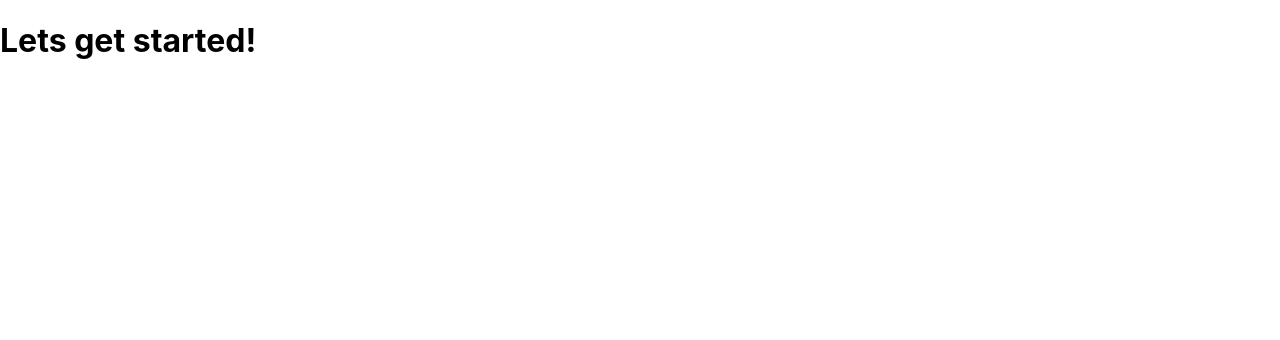
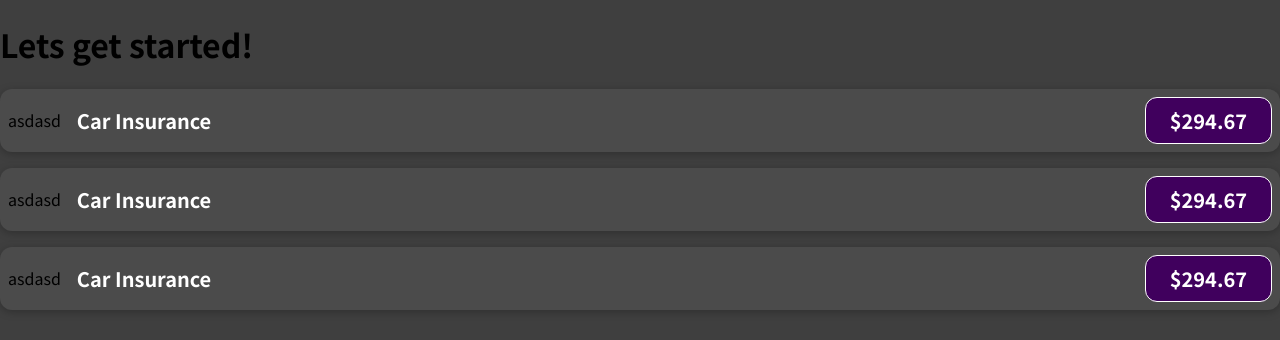
Before and after one commit to Alejandro-Madero/Expenses-project, a React (Create React App) app: page / in a window 1280 px wide. Shown: the top 340 px of the page. Built offline with nearby package versions, Linux system fonts and the light colour scheme.

Commit message:
Added ExpenseItem component

```diff
--- a/src/App.js
+++ b/src/App.js
@@ -1,7 +1,15 @@
+import ExpenseItem from "./components/ExpenseItem";
+
 function App() {
+  console.log("hola", App);
   return (
     <div className="App">
       <h1>Lets get started!</h1>
+      {/* componentes custom tienen que empezar con mayuscula para que React los
+      detecte. Elementos que empiezan con minuscula React entiende que son built in elementos de HTML  */}
+      <ExpenseItem />
+      <ExpenseItem />
+      <ExpenseItem />
     </div>
   );
 }
--- /dev/null
+++ b/src/components/ExpenseItem.css
@@ -0,0 +1,56 @@
+.expense-item {
+  display: flex;
+  justify-content: space-between;
+  align-items: center;
+  box-shadow: 0 2px 8px rgba(0, 0, 0, 0.25);
+  padding: 0.5rem;
+  margin: 1rem 0;
+  border-radius: 12px;
+  background-color: #4b4b4b;
+}
+
+.expense-item__description {
+  display: flex;
+  flex-direction: column;
+  gap: 1rem;
+  align-items: flex-end;
+  flex-flow: column-reverse;
+  justify-content: flex-start;
+  flex: 1;
+}
+
+.expense-item h2 {
+  color: #3a3a3a;
+  font-size: 1rem;
+  flex: 1;
+  margin: 0 1rem;
+  color: white;
+}
+
+.expense-item__price {
+  font-size: 1rem;
+  font-weight: bold;
+  color: white;
+  background-color: #40005d;
+  border: 1px solid white;
+  padding: 0.5rem;
+  border-radius: 12px;
+}
+
+@media (min-width: 580px) {
+  .expense-item__description {
+    flex-direction: row;
+    align-items: center;
+    justify-content: flex-start;
+    flex: 1;
+  }
+
+  .expense-item__description h2 {
+    font-size: 1.25rem;
+  }
+
+  .expense-item__price {
+    font-size: 1.25rem;
+    padding: 0.5rem 1.5rem;
+  }
+}
--- /dev/null
+++ b/src/components/ExpenseItem.js
@@ -0,0 +1,17 @@
+import "./ExpenseItem.css";
+
+function ExpenseItem() {
+  const expenseDate = new Date(2023, 1, 14);
+  console.log(expenseDate);
+  return (
+    <div className="expense-item">
+      <div>asdasd</div>
+      <div className="expense-item__description">
+        <h2> Car Insurance </h2>
+        <div className="expense-item__price">$294.67</div>
+      </div>
+    </div>
+  );
+}
+
+export default ExpenseItem;
--- a/src/index.css
+++ b/src/index.css
@@ -1,13 +1,14 @@
+@import url("https://fonts.googleapis.com/css2?family=Noto+Sans+JP:wght@400;700&display=swap");
+
+* {
+  box-sizing: border-box;
+}
+
+html {
+  font-family: "Noto Sans JP", sans-serif;
+}
+
 body {
   margin: 0;
-  font-family: -apple-system, BlinkMacSystemFont, 'Segoe UI', 'Roboto', 'Oxygen',
-    'Ubuntu', 'Cantarell', 'Fira Sans', 'Droid Sans', 'Helvetica Neue',
-    sans-serif;
-  -webkit-font-smoothing: antialiased;
-  -moz-osx-font-smoothing: grayscale;
+  background-color: #3f3f3f;
 }
-
-code {
-  font-family: source-code-pro, Menlo, Monaco, Consolas, 'Courier New',
-    monospace;
-}
```
